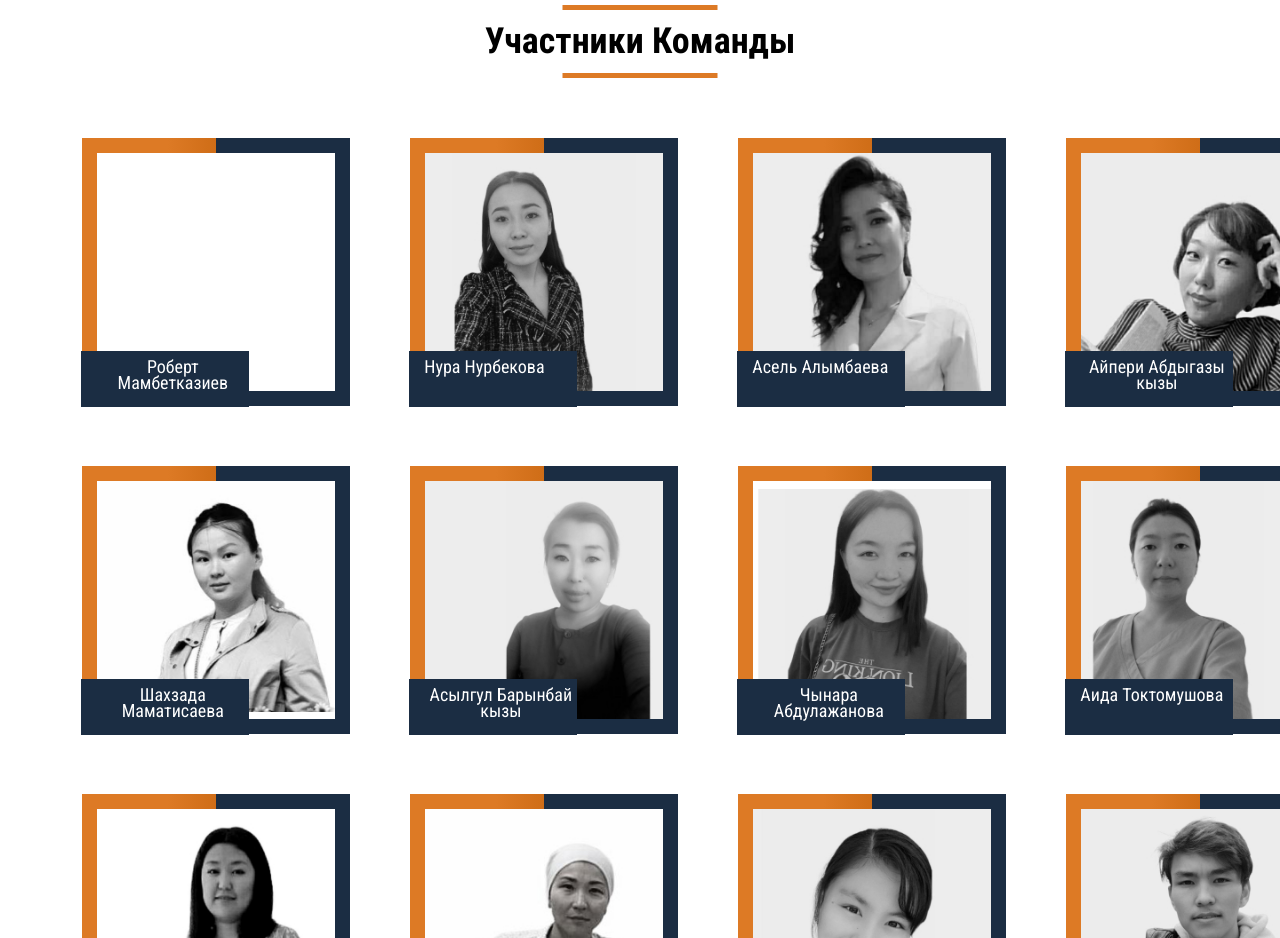
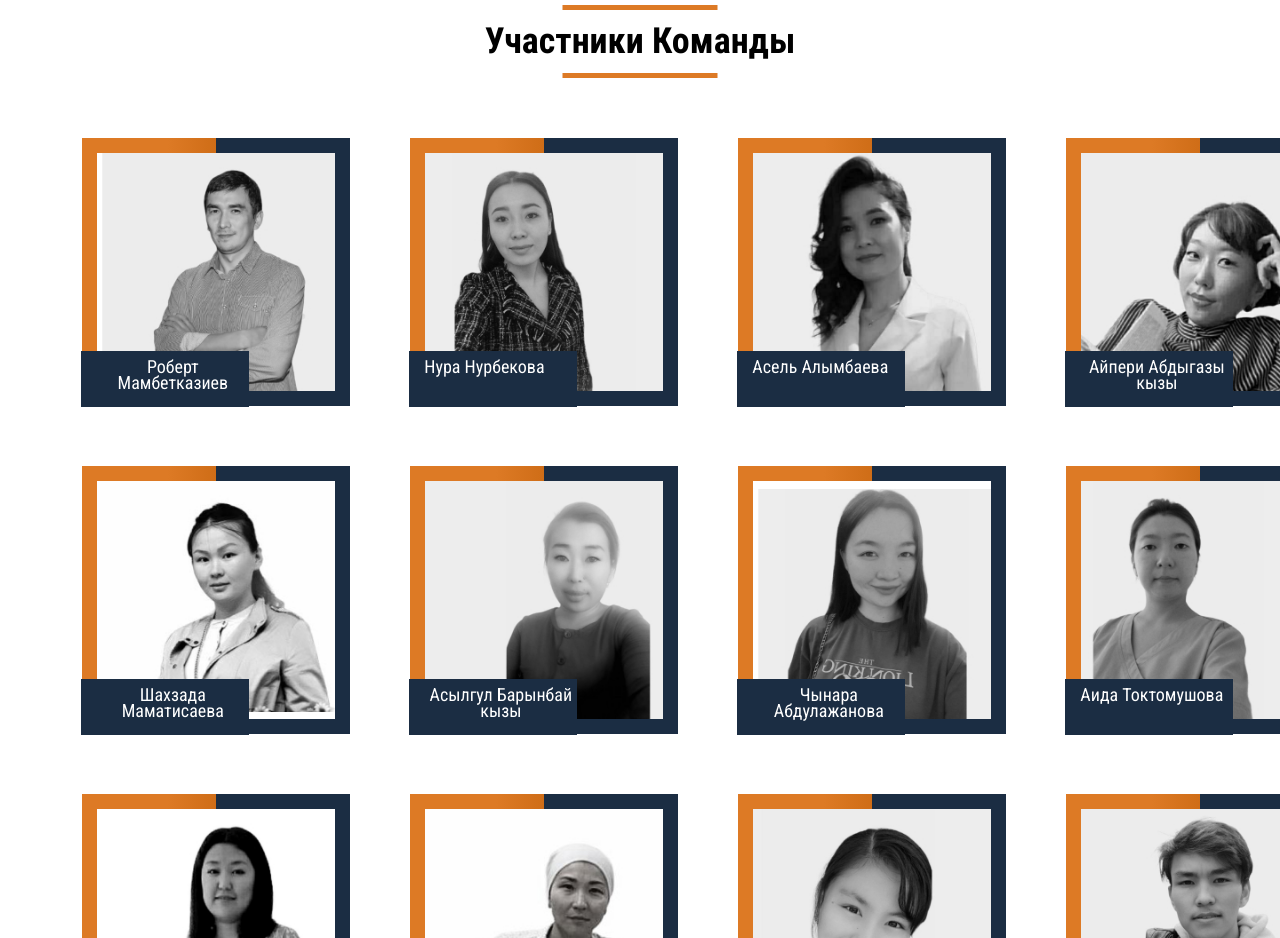
Before and after one commit to alimbaeva/Main-site-Bright-Brains, a plain HTML site: page index.html in a window 1280 px wide. Shown: the part 880-1818 px from the top of the page. Drawn offline with Linux system fonts and the light colour scheme; files whose address does not match are found by name.

Commit message:
chaing path foto-atempt-6

```diff
--- a/scss/_first-list.scss
+++ b/scss/_first-list.scss
@@ -111,7 +111,7 @@
                 flex-direction: column;
                 justify-content: center;
                 align-items: center;
-                background-image: url("..//images/robert.jpg");
+                background-image: url("../images/robert.jpg");
                 background-repeat: no-repeat;
                 background-size: cover;
                 background-position: center;
```
Also changed, not shown: css/style.min.css, 1 other file.
